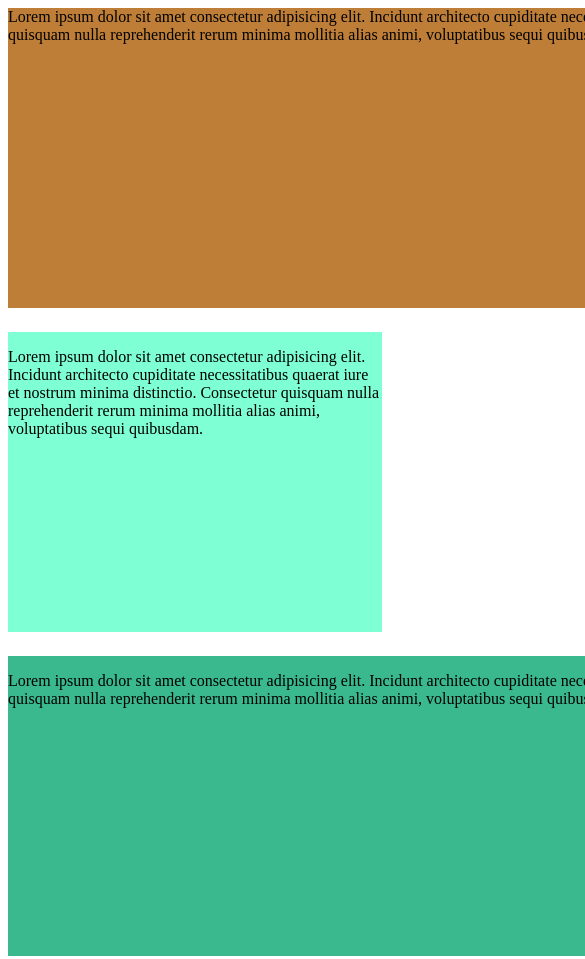
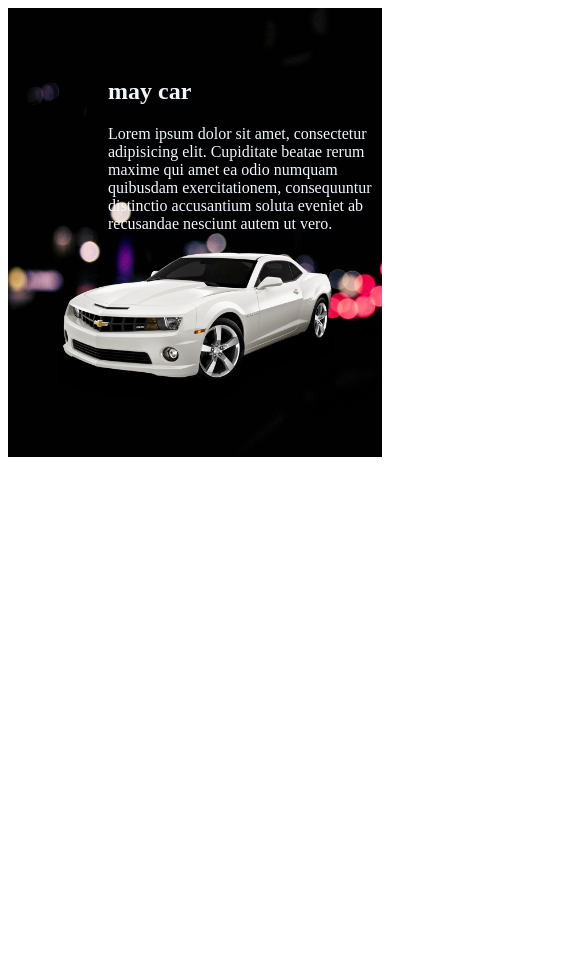
Before and after one commit to heltonomar/banner, a plain HTML site: page index.html in a window 390 px wide. Shown: the top 959 px of the page, 585 px wide, since content can reach past the window. After the commit the page ends 844 px from the top, so only its background shows below. Drawn offline with Linux system fonts and the light colour scheme.

Commit message:
responsividade banner

```diff
--- a/css/estilo.css
+++ b/css/estilo.css
@@ -1,33 +1,44 @@
-
 .banner{
-    width: 1024px;
-    height: 300px;
+    max-width: 1024px;
+    height: 400px;
     margin: auto;
-    background-color: #BE7E38;
+    padding: 50px;
+    background-image: url(../images/banner.jpeg);
+    background-size: cover;
+    display: flex;
+    /* align-items: center; */
+    justify-content: space-between;
 }
 
-#container{
-    max-width: 1024px;
-    height: 300px;
-    margin: 24px auto;
-    display: flex;
-    justify-content: space-between;
-    background-color: aquamarine;
+.texto{
+    /* width: auto; */
+    color: aliceblue;
+    margin-left: 50px;
+    /* border-radius: 20px;    */
 }
 
-.about{
-    width: 1024px;
-    height: 300px;
-    margin: auto;
-    display: flex;
-    justify-content: space-between;
-    background-color: rgb(58, 184, 142);
+.image img{
+    width: 400px;
+    height: 330px;
+    /* margin-left: 50px; */
 }
+/* img{
+    width:500px;
+    height: 330px;
+} */
+@media screen and (max-width:1024px){
+    .banner{
+        height: auto;
+        flex-direction: column;
+    }
+    .image img{
+        width: 100%;
+        height: auto;
 
-#rodape{
-    min-width: 1024px;
-    height: 300px;
-    background-color: rgb(248, 133, 18);
+    }
+    .texto{
+        width: 100%;
+        height: auto;
+    }
+
 }
-
-/* background */
--- a/exercicio/css/estilo.css
+++ /dev/null
@@ -1,20 +0,0 @@
-.banner{
-    max-width: 1024px;
-    height: 400px;
-    margin: 0 auto;
-    background-image: url(../images/banner.jpeg);
-    background-size: cover;
-    display: flex;
-    align-items: center;
-}
-
-.texto{
-    color: aliceblue;
-    margin-left: 50px;
-}
-
-img{
-    width: 500px;
-    height: 330px;
-    margin-right: 50px;
-}
--- a/index.html
+++ b/index.html
@@ -1,30 +1,21 @@
-<html>
-    <head>
-        <title>dinamica01</title>
+<!DOCTYPE html>
+<html lang="en">
+<head>
+    <meta charset="UTF-8">
+    <meta name="viewport" content="width=device-width, initial-scale=1.0">
+    <title>Document</title>
         <link href="css/estilo.css" rel="stylesheet">
     </head>
     <body>
 
         <div class="banner">
-            <p>Lorem ipsum dolor sit amet consectetur adipisicing elit. Incidunt architecto cupiditate necessitatibus quaerat iure et nostrum minima distinctio. Consectetur quisquam nulla reprehenderit rerum minima mollitia alias animi, voluptatibus sequi quibusdam.</p>
-        </div>
-        <div id="container">
-            <p>Lorem ipsum dolor sit amet consectetur adipisicing elit. Incidunt architecto cupiditate necessitatibus quaerat iure et nostrum minima distinctio. Consectetur quisquam nulla reprehenderit rerum minima mollitia alias animi, voluptatibus sequi quibusdam.</p>
-
-        </div>
-        <div class="about">
-            <p>Lorem ipsum dolor sit amet consectetur adipisicing elit. Incidunt architecto cupiditate necessitatibus quaerat iure et nostrum minima distinctio. Consectetur quisquam nulla reprehenderit rerum minima mollitia alias animi, voluptatibus sequi quibusdam.</p>
-
-        </div>
-        <div id="rodape">
-            <p>Lorem ipsum dolor sit amet consectetur adipisicing elit. Incidunt architecto cupiditate necessitatibus quaerat iure et nostrum minima distinctio. Consectetur quisquam nulla reprehenderit rerum minima mollitia alias animi, voluptatibus sequi quibusdam.</p>
-
-        </div>
-
-        <!-- aula de background -->
-        <div id="rodape">
-            <p>Lorem ipsum dolor sit amet consectetur adipisicing elit. Incidunt architecto cupiditate necessitatibus quaerat iure et nostrum minima distinctio. Consectetur quisquam nulla reprehenderit rerum minima mollitia alias animi, voluptatibus sequi quibusdam.</p>
-            <img src="../aula 13-14/images/testura2.png">
+            <div class="texto">
+                <h2>may car</h2>
+                <p>Lorem ipsum dolor sit amet, consectetur adipisicing elit. Cupiditate beatae rerum maxime qui amet ea odio numquam quibusdam exercitationem, consequuntur distinctio accusantium soluta eveniet ab recusandae nesciunt autem ut vero.</p>
+            </div>
+            <div class="image">
+                <img src="images/car.png">
+            </div>
         </div>
 
     </body>
```
Also changed, not shown: exercicio/index.html (deleted, +0 -17 lines), exercicio/images/testura2.png (deleted), images/banner.jpeg (renamed from exercicio/images/banner.jpeg), images/banner.jpg (deleted), images/banner1.png (deleted), images/car.png (renamed from exercicio/images/car.png), images/item01.svg (deleted), images/item02.svg (deleted), images/item03.svg (deleted), images/sobre.jpg (deleted), teste.html (added).
